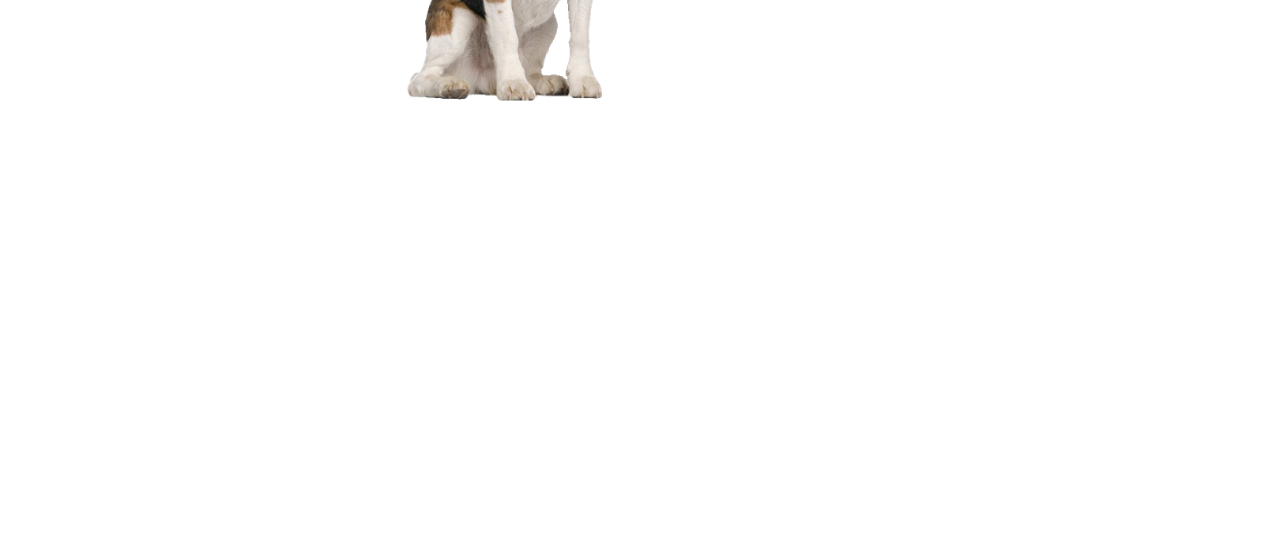
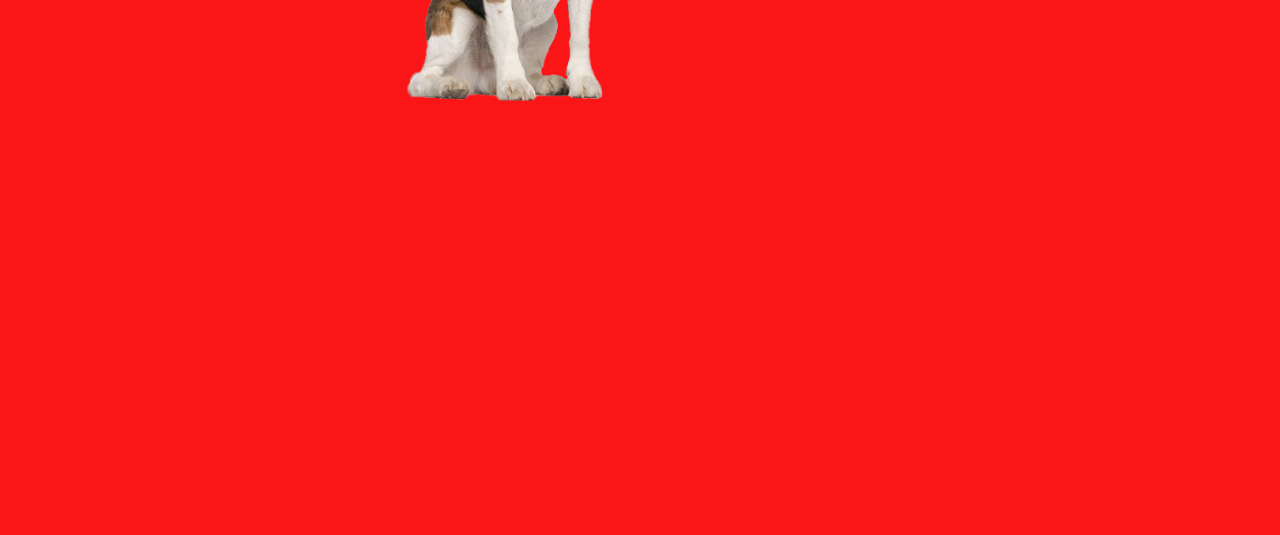
Before and after one commit to albert222222/Doodle, a plain HTML site: page index.html in a window 1280 px wide. Shown: the part 545-1080 px from the top of the page. Before the commit the page ends 800 px from the top, so only its background shows below. Drawn offline with nearby package versions, Linux system fonts and the light colour scheme; a web font is replaced by a local one.

Commit message:
Update style.css

```diff
--- a/style.css
+++ b/style.css
@@ -12,7 +12,7 @@ body{
 }
 .home_page{
   background-color:#fa1616;
-  height:100%;
+  height:1080px;
 }
 .beagle{
   height:100%;
```
